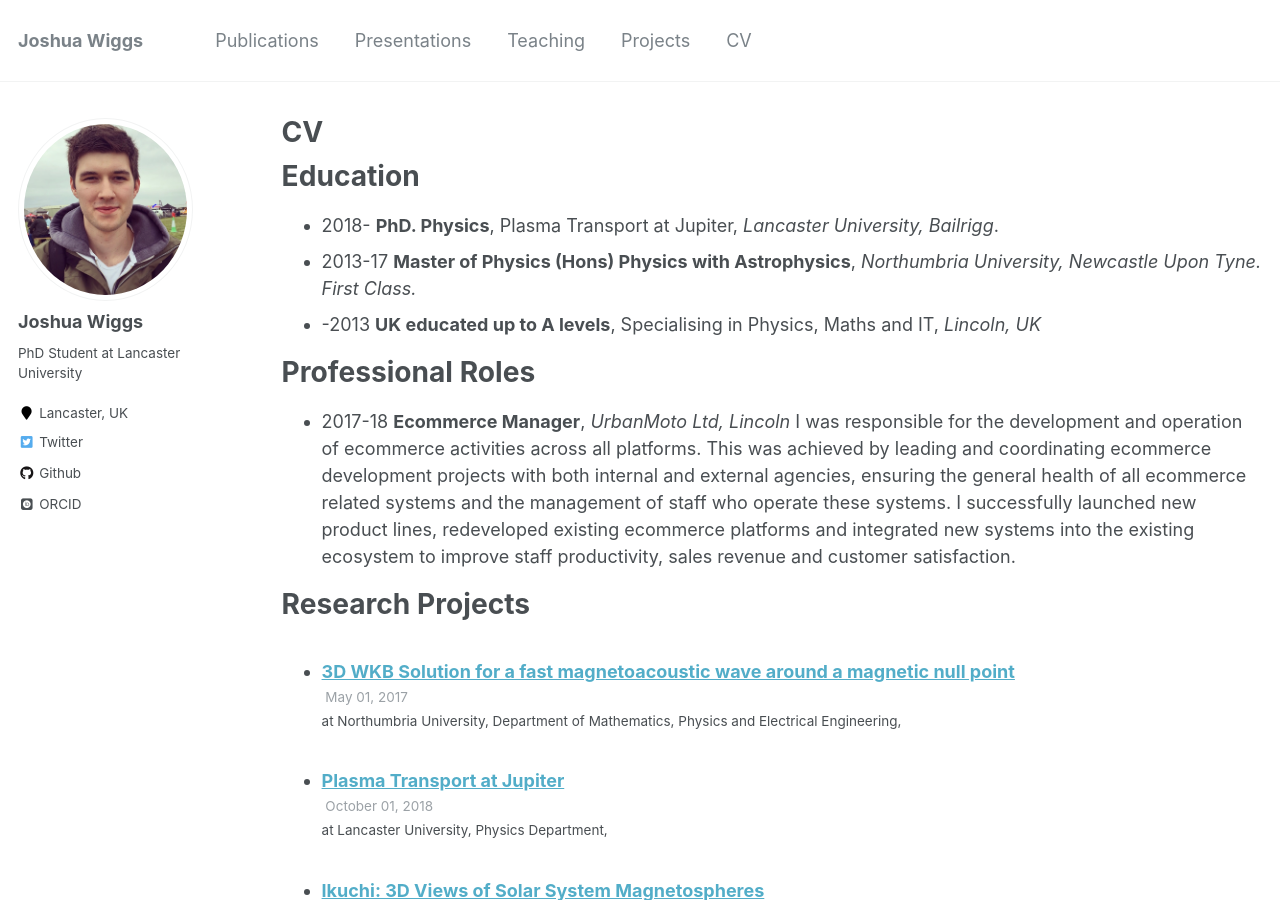
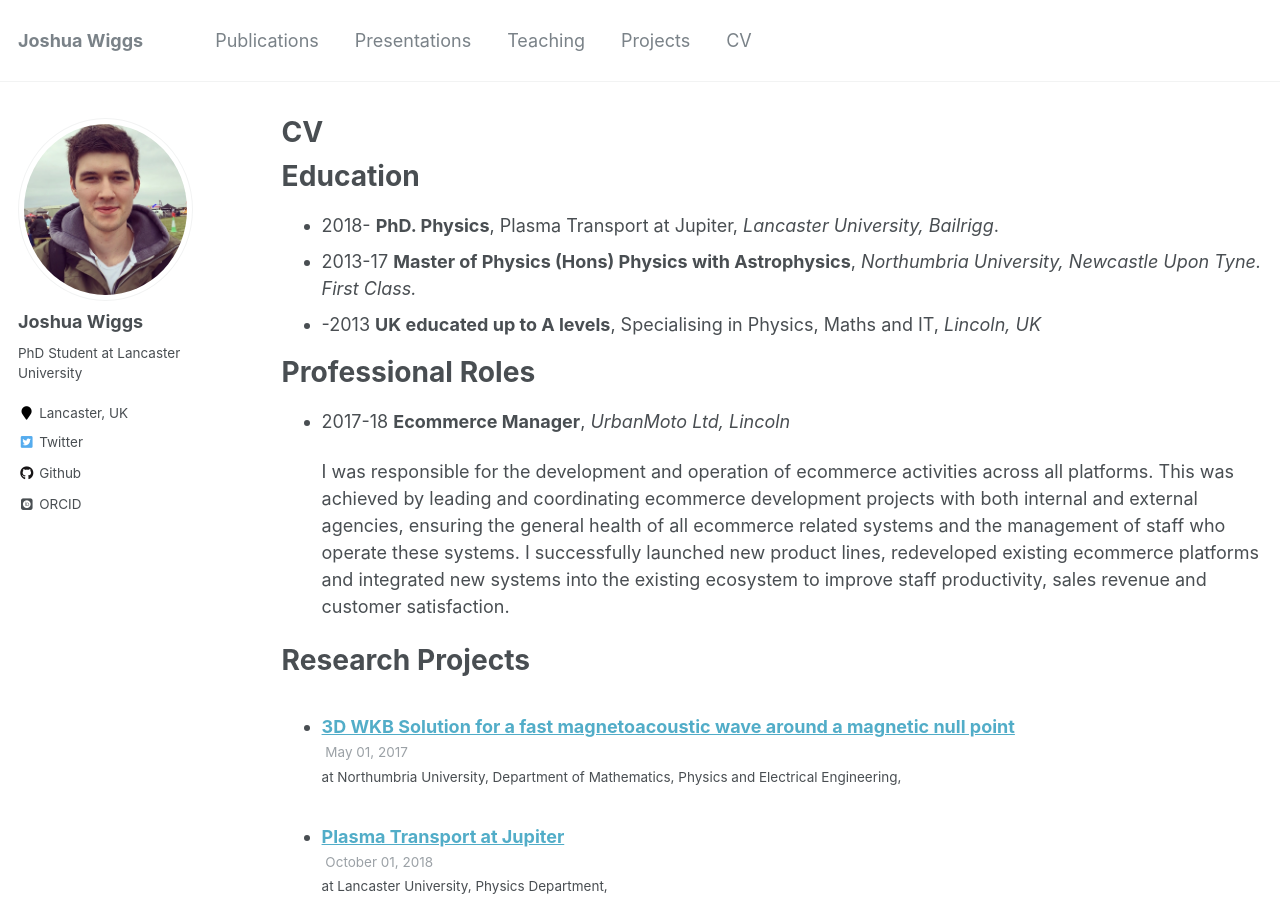
Before and after one commit to JoshWiggs/JoshWiggs.github.io, a Jekyll site: the page built from _pages/cv.md, in a window 1280 px wide and 900 px high. Built offline with Jekyll 4.4.1, drawn with Linux system fonts in a browser that asks for light colours; some web fonts are replaced.

Commit message:
Update projects CV display

```diff
--- a/_includes/archive-single-talk-cv.html
+++ b/_includes/archive-single-talk-cv.html
@@ -35,6 +35,7 @@
     </h3>
     {% if post.date %}<p class="page__meta"><i class="fa fa-clock-o" aria-hidden="true"></i> {{ post.date | date: '%B %d, %Y' }}</p>{% endif %}
     {% if post.venue%}<p class="archive__item-excerpt" itemprop="description">{{post.type}} at {{ post.venue }},  {{post.location}}</p>{% endif %}
+    {% if post.collection == projects %}<p class="archive__item-excerpt">{post.excerpt}</p>{% endif %}
     </li>
   </article>
 </div>
--- a/_pages/cv.md
+++ b/_pages/cv.md
@@ -18,6 +18,7 @@ Education
 Professional Roles
 ======
 * 2017-18 **Ecommerce Manager**, _UrbanMoto Ltd, Lincoln_
+
   I was responsible for the development and operation of ecommerce activities across all platforms. This was achieved by leading and coordinating ecommerce development projects with both internal and external agencies, ensuring the general health of all ecommerce related systems and the management of staff who operate these systems. I successfully launched new product lines, redeveloped existing ecommerce platforms and integrated new systems into the existing ecosystem to improve staff productivity, sales revenue and customer satisfaction.
 
 Research Projects
```
